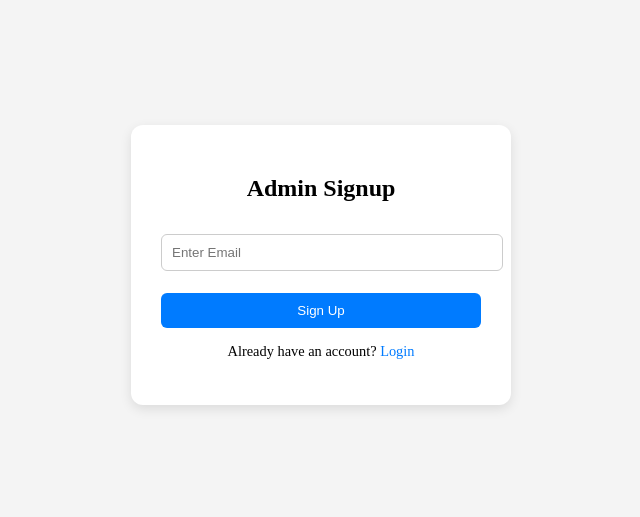
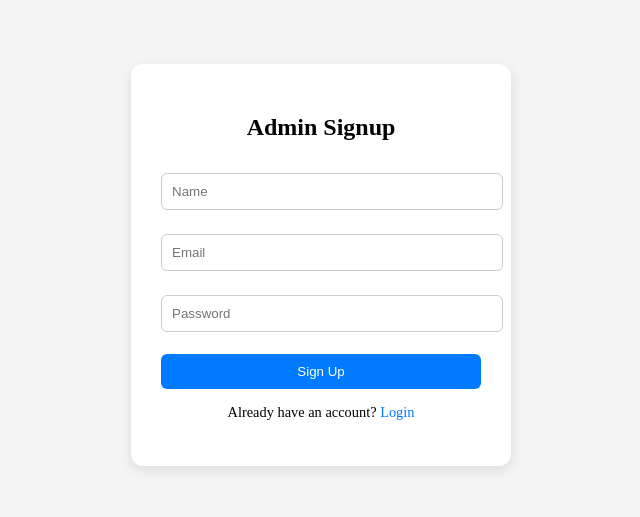
Before and after one commit to Priyanshh95/smart-qr-walmart, a React (Create React App) app in the folder admin-dashboard/: page /signup in a window 1280 px wide. Shown: the part 143-660 px from the top of the page, without its empty margins (319-959 px from the left). Built offline with nearby package versions, Linux system fonts and the light colour scheme.

Commit message:
signup-login update

```diff
--- a/admin-dashboard/src/AdminLogin.js
+++ b/admin-dashboard/src/AdminLogin.js
@@ -4,10 +4,16 @@ import './Auth.css';
 
 const AdminLogin = () => {
   const [email, setEmail] = useState('');
+  const [password, setPassword] = useState('');
   const navigate = useNavigate();
 
   const handleLogin = () => {
-    if (!email) return alert('Enter Email');
+    const stored = localStorage.getItem(`user_${email}`);
+    if (!stored) return alert('User not found');
+
+    const parsed = JSON.parse(stored);
+    if (parsed.password !== password) return alert('Incorrect password');
+
     localStorage.setItem('userEmail', email);
     navigate('/dashboard');
   };
@@ -16,11 +22,8 @@ const AdminLogin = () => {
     <div className="auth-container">
       <div className="auth-box">
         <h2>Admin Login</h2>
-        <input
-          placeholder="Enter Email"
-          value={email}
-          onChange={(e) => setEmail(e.target.value)}
-        />
+        <input placeholder="Email" value={email} onChange={(e) => setEmail(e.target.value)} />
+        <input placeholder="Password" type="password" value={password} onChange={(e) => setPassword(e.target.value)} />
         <button onClick={handleLogin}>Login</button>
         <p>Don't have an account? <Link to="/signup">Sign up</Link></p>
       </div>
--- a/admin-dashboard/src/AdminSignup.js
+++ b/admin-dashboard/src/AdminSignup.js
@@ -1,14 +1,17 @@
+// src/AdminSignup.js
 import React, { useState } from 'react';
 import { useNavigate, Link } from 'react-router-dom';
 import './Auth.css';
 
 const AdminSignup = () => {
+  const [name, setName] = useState('');
   const [email, setEmail] = useState('');
+  const [password, setPassword] = useState('');
   const navigate = useNavigate();
 
   const handleSignup = () => {
-    if (!email) return alert('Enter Email');
-    // For demo, just store in localStorage
+    if (!name || !email || !password) return alert('Fill all fields');
+    localStorage.setItem(`user_${email}`, JSON.stringify({ name, email, password }));
     localStorage.setItem('userEmail', email);
     navigate('/dashboard');
   };
@@ -17,11 +20,9 @@ const AdminSignup = () => {
     <div className="auth-container">
       <div className="auth-box">
         <h2>Admin Signup</h2>
-        <input
-          placeholder="Enter Email"
-          value={email}
-          onChange={(e) => setEmail(e.target.value)}
-        />
+        <input placeholder="Name" value={name} onChange={(e) => setName(e.target.value)} />
+        <input placeholder="Email" value={email} onChange={(e) => setEmail(e.target.value)} />
+        <input placeholder="Password" type="password" value={password} onChange={(e) => setPassword(e.target.value)} />
         <button onClick={handleSignup}>Sign Up</button>
         <p>Already have an account? <Link to="/login">Login</Link></p>
       </div>
```
Also changed, not shown: 1 other file (tests, documents, lock files or other folders).
